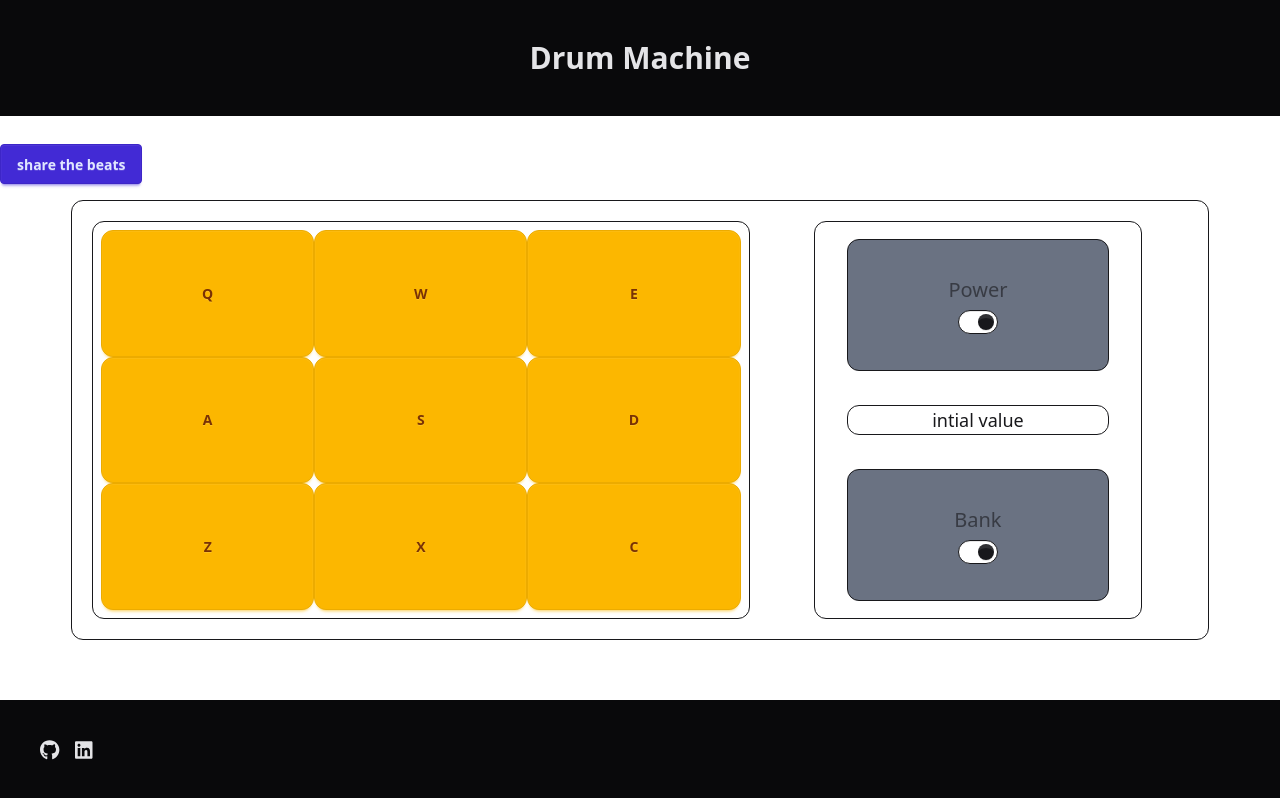
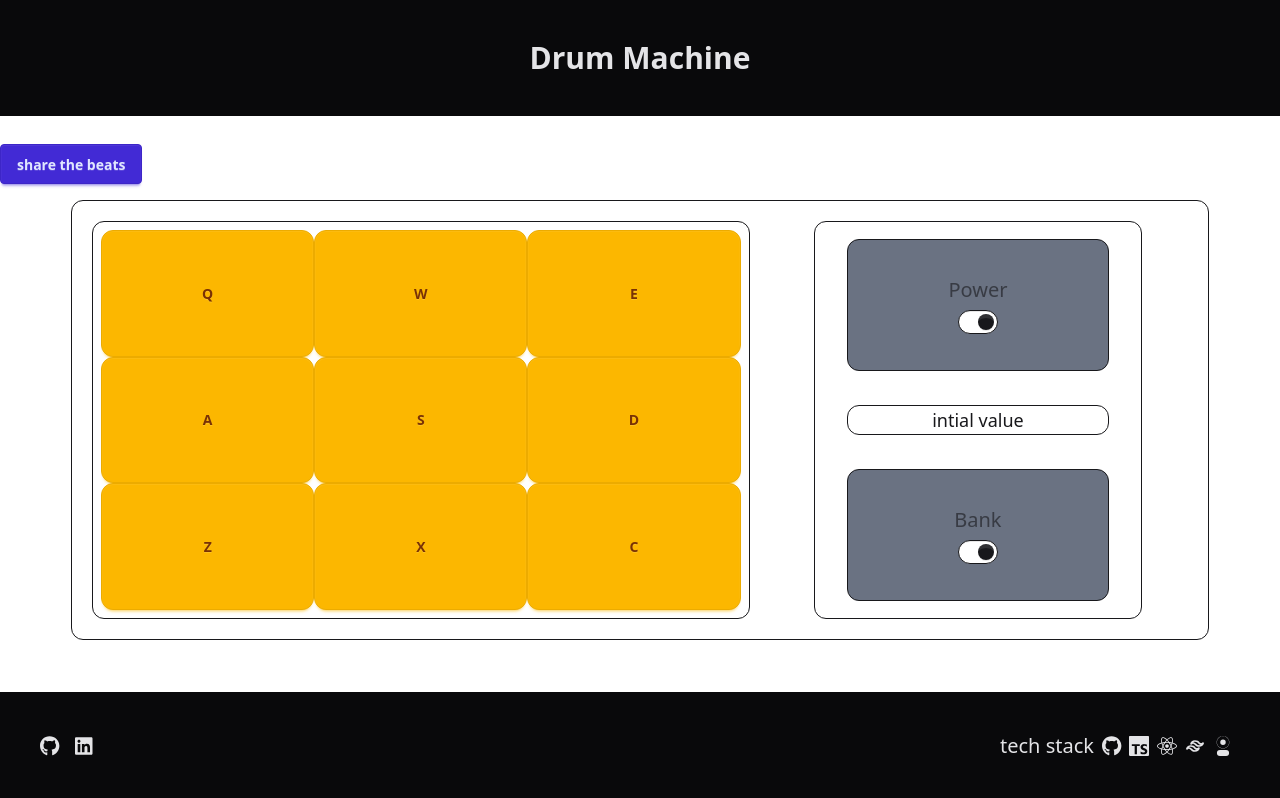
Before and after one commit to legriffalo/FCC-react-drum-machine, a React (Vite) app in the folder drums/: page / in a window 1280 px wide. Built offline with nearby package versions, Linux system fonts and the light colour scheme.

Commit message:
added tech stack footer

```diff
--- a/drums/package.json
+++ b/drums/package.json
@@ -20,6 +20,7 @@
     "gh-pages": "^6.3.0",
     "react": "^19.0.0",
     "react-dom": "^19.0.0",
+    "react-icons": "^5.5.0",
     "tailwindcss": "^4.0.13",
     "use-sound": "^5.0.0"
   },
--- a/drums/src/assets/components/footer.tsx
+++ b/drums/src/assets/components/footer.tsx
@@ -2,11 +2,14 @@ import React from 'react';
 import { FontAwesomeIcon } from '@fortawesome/react-fontawesome'
 import { faGithub } from '@fortawesome/free-brands-svg-icons'
 import { faLinkedin } from '@fortawesome/free-brands-svg-icons'
-
+import { SiTypescript } from 'react-icons/si';
+import { RiTailwindCssLine } from 'react-icons/ri';
+import { FaReact } from 'react-icons/fa';
+import { SiDaisyui } from 'react-icons/si';
 
 const Footer: React.FC = () => {
   return (
-    <div className = "fixed bottom-0 footer flex flex-row text-xl sm:footer-horizontal bg-neutral text-neutral-content p-10">
+    <div className = "fixed bottom-0 footer flex flex-row text-xl items-center sm:footer-horizontal bg-neutral text-neutral-content p-10">
         <a href = 'https://github.com/legriffalo' target = "_blank">
                 <FontAwesomeIcon icon={faGithub} />
         </a>
@@ -14,6 +17,16 @@ const Footer: React.FC = () => {
                 <FontAwesomeIcon icon={faLinkedin} />
         </a>
 
+        <div className= "ml-auto flex flex-row items-center w-1/5">
+                <p>tech stack</p>
+                <FontAwesomeIcon icon={faGithub} />
+                <SiTypescript/>
+                <FaReact />
+                <RiTailwindCssLine/>
+                <SiDaisyui/>
+
+                </div>
+
 </div>
 
   );
--- /dev/null
+++ b/drums/src/assets/components/old footer.tsx
@@ -0,0 +1,22 @@
+import React from 'react';
+import { FontAwesomeIcon } from '@fortawesome/react-fontawesome'
+import { faGithub } from '@fortawesome/free-brands-svg-icons'
+import { faLinkedin } from '@fortawesome/free-brands-svg-icons'
+
+
+const Footer: React.FC = () => {
+  return (
+    <div className = "fixed bottom-0 footer flex flex-row text-xl sm:footer-horizontal bg-neutral text-neutral-content p-10">
+        <a href = 'https://github.com/legriffalo' target = "_blank">
+                <FontAwesomeIcon icon={faGithub} />
+        </a>
+        <a href = 'https://www.linkedin.com/in/nick-griffiths-7b139198/' target = "_blank" >
+                <FontAwesomeIcon icon={faLinkedin} />
+        </a>
+
+</div>
+
+  );
+};
+
+export default Footer;
```
Also changed, not shown: 1 other file (tests, documents, lock files or other folders).
